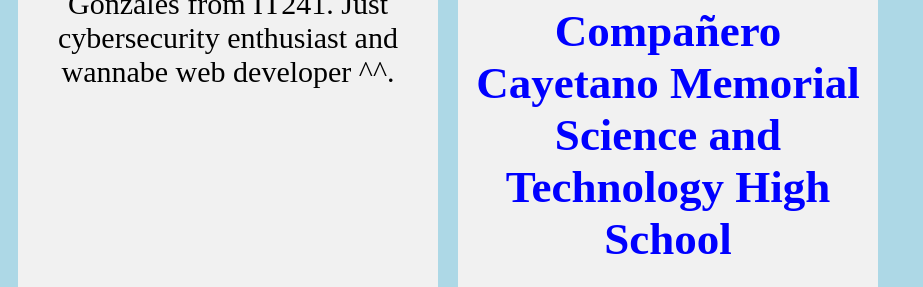
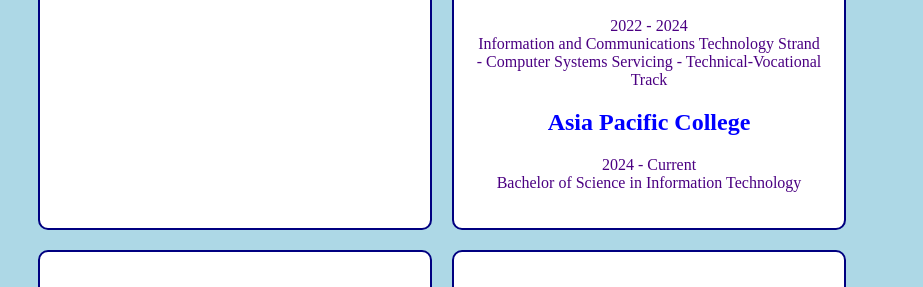
Before and after one commit to lMarul/maru-webprog-it241-html-lessons, a plain HTML site: page introduction/index.html in a window 1280 px wide. Shown: the part 224-511 px from the top of the page, without its empty margins (0-923 px from the left). Drawn offline with Linux system fonts and the light colour scheme.

Commit message:
Update flexbox styles for improved layout and consistency

```diff
--- a/introduction/css/flexbox.css
+++ b/introduction/css/flexbox.css
@@ -1,14 +1,16 @@
 .container {
   display: flex;
   flex-wrap: wrap;
-  background-color: LightBlue;
+  background-color: lightblue;
+  padding: 20px;
 }
 
 .container div {
-  background-color: #f1f1f1;
-  width: 400px;
+  background-color: white;
+  width: 350px;
   margin: 10px;
-  padding: 10px;
+  padding: 20px;
   text-align: center;
-  font-size: 30px;
+  border: 2px solid navy;
+  border-radius: 10px;
 }
--- a/introduction/css/mystyle.css
+++ b/introduction/css/mystyle.css
@@ -16,6 +16,7 @@
 h3 {
   color: darkblue;
   text-align: center;
+}
 
 p {
   text-align: center;
```
